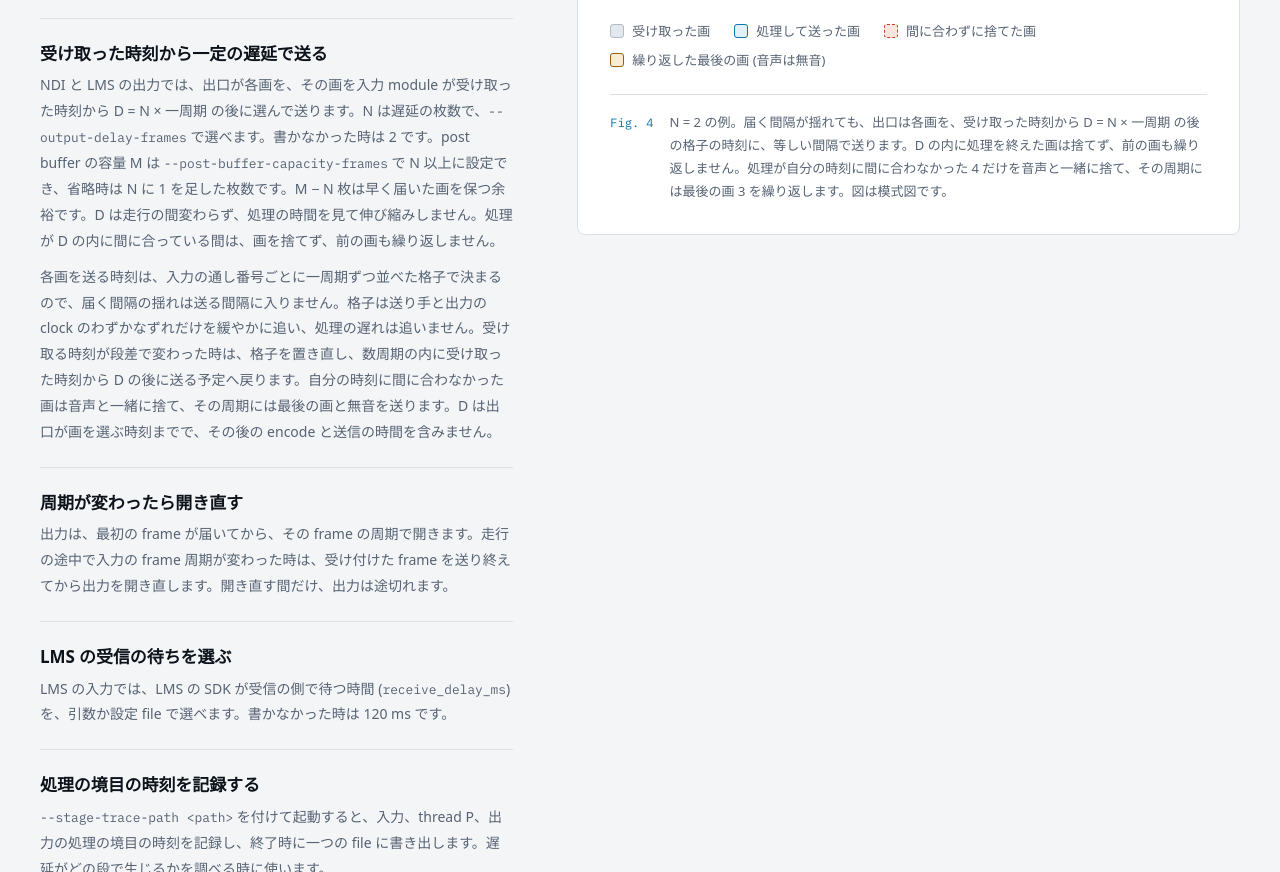
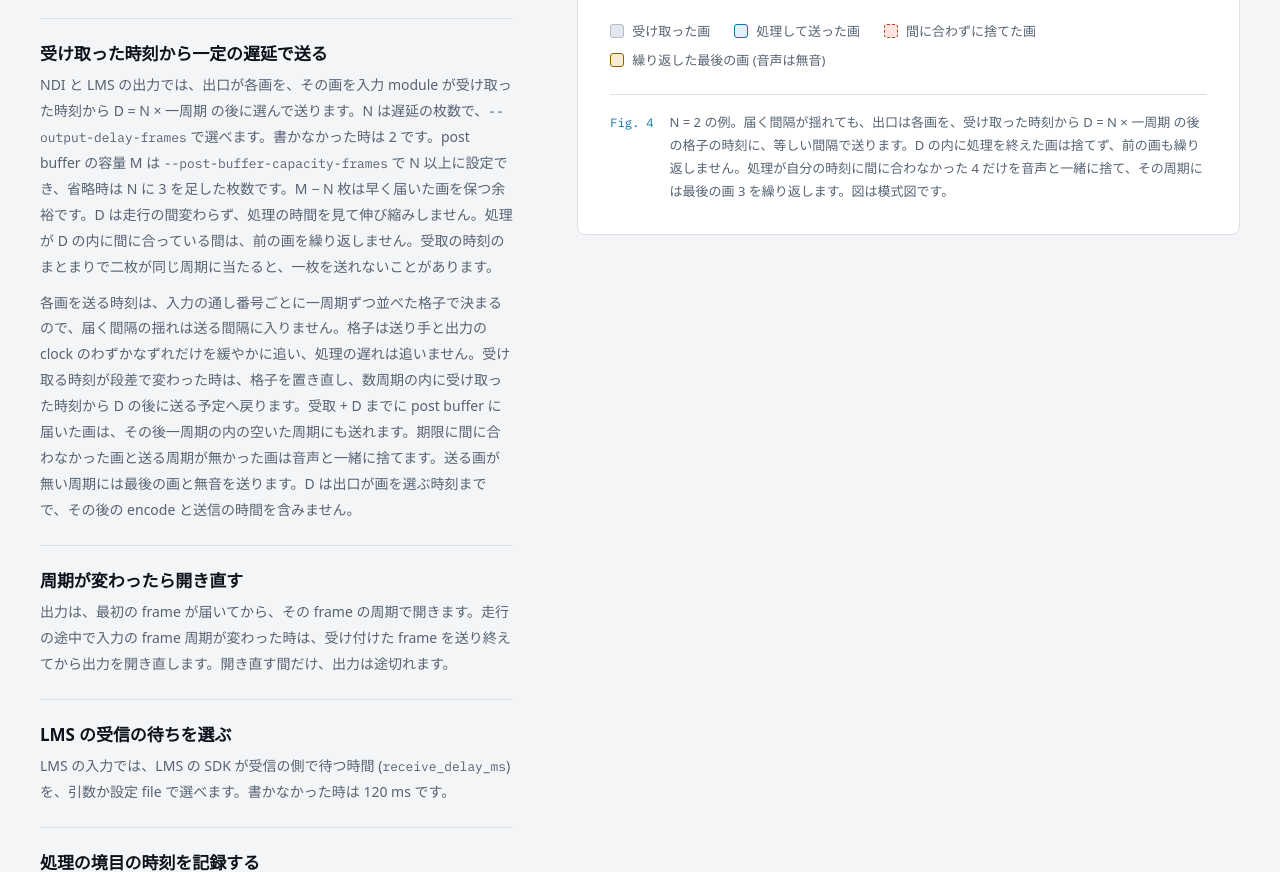
Before and after one commit to sync-dev-org/streamflow, a plain HTML site: page docs/intro/index.html in a window 1280 px wide. Shown: the part 3721-4593 px from the top of the page. Drawn offline with Linux system fonts and the light colour scheme; a web font is replaced by a local one.

Commit message:
Release v0.4.405

```diff
--- a/docs/intro/index.html
+++ b/docs/intro/index.html
@@ -727,7 +727,7 @@
           <h2 id="timing-title" lang="en">Keep the beat.<br>Follow the source.</h2>
           <p class="lead" style="margin-top:24px">出力の frame rate は入力と同じで、streamflow は frame rate を変換しません。thread S は出力の側の clock で一周期に一枚ずつ送り、届く間隔の揺れを出力へ持ち込みません。</p>
           <ul class="points">
-            <li><h3>受け取った時刻から一定の遅延で送る</h3><p>NDI と LMS の出力では、出口が各画を、その画を入力 module が受け取った時刻から <span class="nw">D = N × 一周期</span> の後に選んで送ります。N は遅延の枚数で、<code>--output-delay-frames</code> で選べます。書かなかった時は 2 です。post buffer の容量 M は <code>--post-buffer-capacity-frames</code> で N 以上に設定でき、省略時は N に 1 を足した枚数です。M − N 枚は早く届いた画を保つ余裕です。D は走行の間変わらず、処理の時間を見て伸び縮みしません。処理が D の内に間に合っている間は、画を捨てず、前の画も繰り返しません。</p><p class="small">各画を送る時刻は、入力の通し番号ごとに一周期ずつ並べた格子で決まるので、届く間隔の揺れは送る間隔に入りません。格子は送り手と出力の clock のわずかなずれだけを緩やかに追い、処理の遅れは追いません。受け取る時刻が段差で変わった時は、格子を置き直し、数周期の内に受け取った時刻から D の後に送る予定へ戻ります。自分の時刻に間に合わなかった画は音声と一緒に捨て、その周期には最後の画と無音を送ります。D は出口が画を選ぶ時刻までで、その後の encode と送信の時間を含みません。</p></li>
+            <li><h3>受け取った時刻から一定の遅延で送る</h3><p>NDI と LMS の出力では、出口が各画を、その画を入力 module が受け取った時刻から <span class="nw">D = N × 一周期</span> の後に選んで送ります。N は遅延の枚数で、<code>--output-delay-frames</code> で選べます。書かなかった時は 2 です。post buffer の容量 M は <code>--post-buffer-capacity-frames</code> で N 以上に設定でき、省略時は N に 3 を足した枚数です。M − N 枚は早く届いた画を保つ余裕です。D は走行の間変わらず、処理の時間を見て伸び縮みしません。処理が D の内に間に合っている間は、前の画を繰り返しません。受取の時刻のまとまりで二枚が同じ周期に当たると、一枚を送れないことがあります。</p><p class="small">各画を送る時刻は、入力の通し番号ごとに一周期ずつ並べた格子で決まるので、届く間隔の揺れは送る間隔に入りません。格子は送り手と出力の clock のわずかなずれだけを緩やかに追い、処理の遅れは追いません。受け取る時刻が段差で変わった時は、格子を置き直し、数周期の内に受け取った時刻から D の後に送る予定へ戻ります。受取 + D までに post buffer に届いた画は、その後一周期の内の空いた周期にも送れます。期限に間に合わなかった画と送る周期が無かった画は音声と一緒に捨てます。送る画が無い周期には最後の画と無音を送ります。D は出口が画を選ぶ時刻までで、その後の encode と送信の時間を含みません。</p></li>
             <li><h3>周期が変わったら開き直す</h3><p>出力は、最初の frame が届いてから、その frame の周期で開きます。走行の途中で入力の frame 周期が変わった時は、受け付けた frame を送り終えてから出力を開き直します。開き直す間だけ、出力は途切れます。</p></li>
             <li><h3>LMS の受信の待ちを選ぶ</h3><p>LMS の入力では、LMS の SDK が受信の側で待つ時間 (<code>receive_delay_ms</code>) を、引数か設定 file で選べます。書かなかった時は 120 ms です。</p></li>
             <li><h3>処理の境目の時刻を記録する</h3><p><code>--stage-trace-path &lt;path&gt;</code> を付けて起動すると、入力、thread P、出力の処理の境目の時刻を記録し、終了時に一つの file に書き出します。遅延がどの段で生じるかを調べる時に使います。</p><p class="small">記録は起動時に確保した配列に入れ、系列ごとに直近の n frame 分 (既定 9000、<code>--stage-trace-capacity</code> で変更) を残し、古い記録から上書きします。運転中に配列は増えません。付けずに起動した時は記録しません。</p></li>
```
Also changed, not shown: 4 other files.
